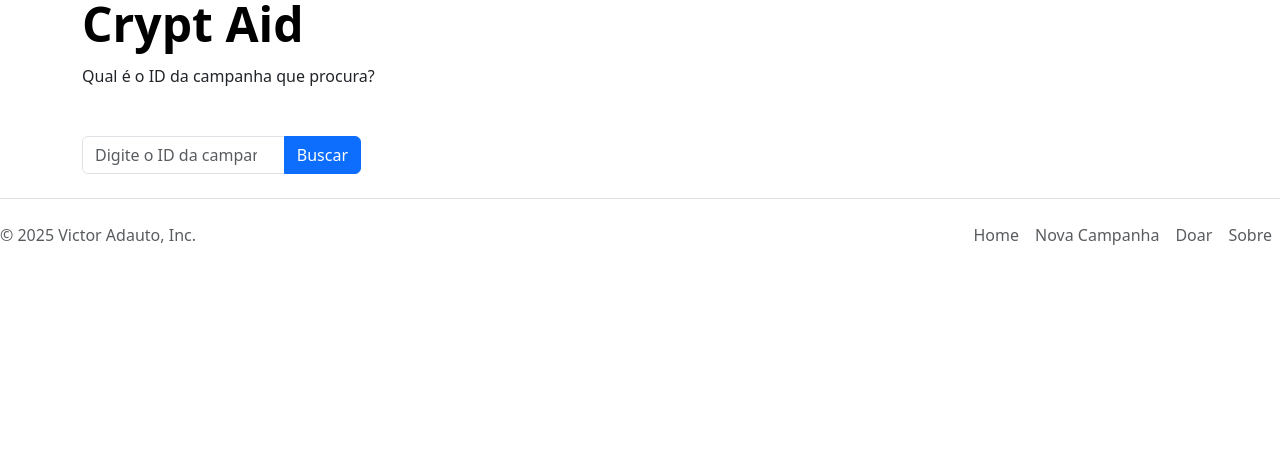
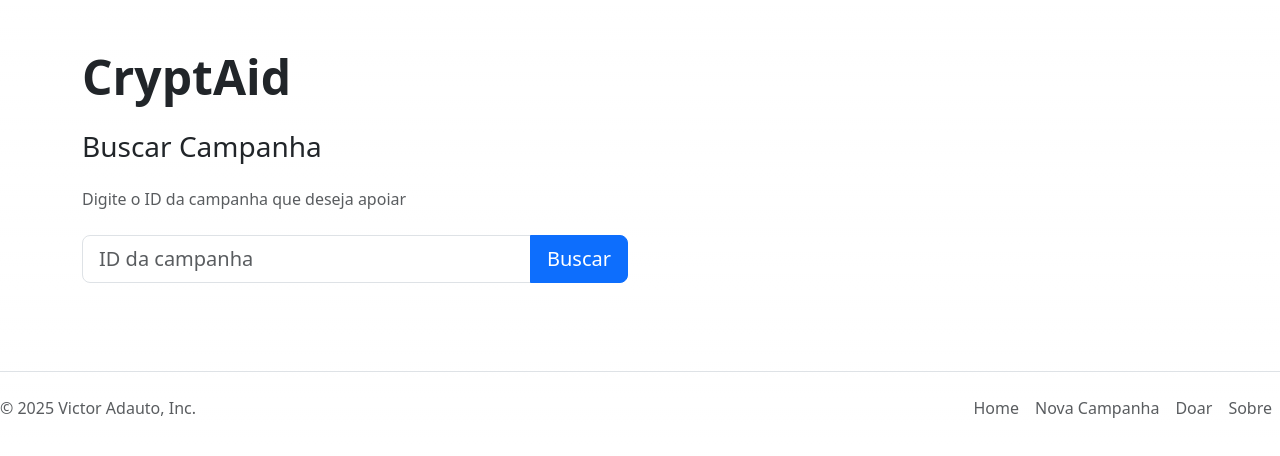
Before and after one commit to victoradauto1/cryptAid, a Next.js app in the folder frontend/: page /donate in a window 1280 px wide. Shown: the top 456 px of the page. Built offline with nearby package versions, Linux system fonts and the light colour scheme.

Commit message:
- Refactored donate.jsx to fix the donation amount handling issue (frontend);

```diff
--- a/frontend/src/pages/donate.jsx
+++ b/frontend/src/pages/donate.jsx
@@ -1,235 +1,313 @@
 import Footer from "@/components/Footer";
 import Head from "next/head";
-import Link from "next/link";
 import { useState } from "react";
 import { getCampaign, donate } from "@/services/web3Service";
+import Web3 from "web3";
 
 export default function Donate() {
-  const [campaign, setCampaign] = useState({
-    title: "",
-    description: "",
-    imageUrl: "",
-    videoUrl: "",
-    balance: 0,
-  });
+  const [campaignId, setCampaignId] = useState("");
+  const [campaign, setCampaign] = useState(null);
   const [donation, setDonation] = useState("");
   const [message, setMessage] = useState("");
+  const [isLoading, setIsLoading] = useState(false);
 
-  function onChangeId(evt) {
-    setCampaign(prevState => ({ ...prevState, id: evt.target.value }));
-  }
-
-  function btnSearchClick() {
-    if (!campaign.id) {
-      setMessage("Por favor, insira um ID válido!");
+  async function handleSearch() {
+    if (!campaignId || campaignId < 1) {
+      setMessage("❌ Digite um ID válido (maior que 0)");
       return;
     }
 
-    setMessage("Buscando... Aguarde...");
-    getCampaign(campaign.id)
-      .then((result) => {
-        console.log("Campanha encontrada:", result);
-        setMessage("");
-        setCampaign({
-          ...result,
-          id: campaign.id,
-          balance: result.balance ? BigInt(result.balance).toString() : "0",
-          author: result.author || "Endereço não disponível",
-          imageUrl: result.imageUrl || "",
-          videoUrl: result.videoUrl || "",
-        });
-      })
-      .catch((err) => {
-        console.error("Erro ao buscar campanha:", err);
-        setMessage(err.message || "Erro ao buscar campanha");
-        setCampaign({
-          title: "",
-          description: "",
-          imageUrl: "",
-          videoUrl: "",
-          balance: 0,
-        });
-      });
-  }
+    setIsLoading(true);
+    setMessage("🔍 Buscando campanha...");
+    setCampaign(null);
 
-  function onChangeValue(evt) {
-    setDonation(evt.target.value);
-  }
+    try {
+      const result = await getCampaign(campaignId);
+      console.log("Resultado bruto:", result);
 
-  function btnDonateClick() {
-    if (!donation || Number(donation) <= 0) {
-      setMessage("Por favor, insira um valor válido!");
+      // Verifica se existe (author não é endereço zero)
+      if (
+        !result.author ||
+        result.author === "0x0000000000000000000000000000000000000000"
+      ) {
+        setMessage(`❌ Campanha ${campaignId} não existe`);
+        setIsLoading(false);
         return;
       }
 
-    setMessage("Processando doação... Aguarde...");
-    donate(campaign.id, donation)
-      .then((tx) => {
-        console.log("Transação confirmada:", tx);
+      // Verifica se está ativa
+      if (!result.active) {
+        setMessage(`❌ Campanha ${campaignId} está fechada`);
+        setIsLoading(false);
+        return;
+      }
+
+      const campaignData = {
+        id: campaignId,
+        author: result.author,
+        title: result.title || "Sem título",
+        description: result.description || "Sem descrição",
+        videoUrl: result.videoUrl || "",
+        imageUrl: result.imageUrl || "",
+        balance: result.balance ? result.balance.toString() : "0",
+        active: result.active,
+      };
+
+      console.log("Campanha processada:", campaignData);
+      setCampaign(campaignData);
+      setMessage("");
+    } catch (error) {
+      console.error("Erro ao buscar:", error);
+      setMessage(`❌ Erro: ${error.message}`);
+    } finally {
+      setIsLoading(false);
+    }
+  }
+
+  async function handleDonate() {
+    if (!donation || parseFloat(donation) <= 0) {
+      setMessage("❌ Digite um valor válido maior que 0");
+      return;
+    }
+
+    setIsLoading(true);
+    setMessage("🦊 Confirme a transação na MetaMask...");
+
+    try {
+      console.log(`Iniciando doação de ${donation} ETH para campanha ${campaignId}`);
+
+      const tx = await donate(campaignId, donation);
+
+      console.log("Transação enviada:", tx);
       setMessage(
-          "✅ Doação realizada com sucesso! Em alguns minutos o saldo será atualizado."
+        `✅ Doação realizada!\n\nHash: ${tx.transactionHash}\n\nAtualize a página em alguns segundos para ver o novo saldo.`
       );
       setDonation("");
-      })
-      .catch((err) => {
-        console.error("Erro na doação:", err);
-        setMessage(err.message || "Erro ao realizar doação");
-      });
+
+      // Atualiza a campanha após 5 segundos
+      setTimeout(() => {
+        handleSearch();
+      }, 5000);
+    } catch (error) {
+      console.error("Erro completo:", error);
+
+      if (error.code === 4001) {
+        setMessage("❌ Você cancelou a transação");
+      } else if (error.message?.includes("Campaign is not active")) {
+        setMessage("❌ Esta campanha não está ativa");
+      } else if (error.message?.includes("insufficient funds")) {
+        setMessage("❌ Saldo insuficiente (inclua gas fee)");
+      } else {
+        setMessage(`❌ Erro: ${error.message || "Transação falhou"}`);
+      }
+    } finally {
+      setIsLoading(false);
+    }
   }
 
-  const balanceInEth =
-    campaign.balance && campaign.balance !== "0"
-      ? (Number(campaign.balance) / 10 ** 18).toFixed(4)
+  const balanceInEth = campaign?.balance
+    ? (parseFloat(campaign.balance) / 1e18).toFixed(6)
     : "0";
 
   return (
     <>
       <Head>
-        <title>Crypt Aid | Fazer Doação</title>
+        <title>CryptAid | Doar</title>
         <meta charSet="utf-8" />
-        <meta name="description" content="Faça uma doação para uma campanha" />
         <meta name="viewport" content="width=device-width, initial-scale=1" />
       </Head>
-      <div className="container">
-        <h1 className="display-5 fw-bold text-body-emphasis lh-1 mb-3">
-          Crypt Aid
-        </h1>
 
-        {!campaign.id ? (
-          <>
-            <p className="mb-5">Qual é o ID da campanha que procura?</p>
-            <div className="col-3">
+      <div className="container py-5">
+        <h1 className="display-5 fw-bold mb-4">CryptAid</h1>
+
+        {!campaign ? (
+          <div className="row">
+            <div className="col-md-6">
+              <h3 className="mb-4">Buscar Campanha</h3>
+              <p className="text-muted mb-4">
+                Digite o ID da campanha que deseja apoiar
+              </p>
+
               <div className="input-group mb-3">
                 <input
                   type="number"
-                  id="campaignId"
-                  className="form-control"
-                  onChange={onChangeId}
-                  placeholder="Digite o ID da campanha"
-                  min="0"
+                  className="form-control form-control-lg"
+                  placeholder="ID da campanha"
+                  value={campaignId}
+                  onChange={(e) => setCampaignId(e.target.value)}
+                  min="1"
+                  disabled={isLoading}
                 />
-                <input
-                  type="button"
-                  value="Buscar"
-                  className="btn btn-primary"
-                  onClick={btnSearchClick}
-                />
+                <button
+                  className="btn btn-primary btn-lg"
+                  onClick={handleSearch}
+                  disabled={isLoading}
+                >
+                  {isLoading ? "Buscando..." : "Buscar"}
+                </button>
+              </div>
+
+              {message && (
+                <div
+                  className={`alert ${
+                    message.includes("✅") ? "alert-success" : "alert-warning"
+                  }`}
+                  style={{ whiteSpace: "pre-line" }}
+                >
+                  {message}
+                </div>
+              )}
             </div>
           </div>
-          </>
         ) : (
-          <>
-            <p>
-              Verifique se esta é a campanha certa antes de finalizar a doação.
-            </p>
-            <hr />
-            <div className="row flex-lg-row-reverse align-items-center g-5">
-              <div className="col-7">
+          <div>
+            <button
+              className="btn btn-secondary mb-4"
+              onClick={() => {
+                setCampaign(null);
+                setCampaignId("");
+                setMessage("");
+              }}
+            >
+              ← Buscar outra campanha
+            </button>
+
+            <div className="row g-4">
+              <div className="col-lg-7">
+                <div className="card">
+                  <div className="card-body">
                     {campaign.videoUrl ? (
+                      <div className="ratio ratio-16x9">
                         <iframe
-                    width="100%"
-                    height="480"
                           src={campaign.videoUrl}
-                    title="Video da campanha"
-                    frameBorder="0"
-                    allow="accelerometer; autoplay; clipboard-write; encrypted-media; gyroscope; picture-in-picture"
+                          title="Vídeo da campanha"
                           allowFullScreen
                         ></iframe>
+                      </div>
                     ) : campaign.imageUrl ? (
                       <img
                         src={campaign.imageUrl}
                         alt={campaign.title}
-                    className="d-block mx-lg-auto img-fluid"
-                    style={{
-                      maxWidth: "640px",
-                      maxHeight: "480px",
-                      objectFit: "cover",
-                    }}
+                        className="img-fluid w-100"
+                        style={{ maxHeight: "500px", objectFit: "cover" }}
                         onError={(e) => {
+                          e.target.onerror = null;
                           e.target.src =
-                        "https://via.placeholder.com/640x480?text=Imagem+Indisponível";
+                            "https://via.placeholder.com/800x500/6c757d/ffffff?text=Imagem+Indisponível";
                         }}
                       />
                     ) : (
                       <div
                         className="bg-light d-flex align-items-center justify-content-center"
-                    style={{ width: "640px", height: "480px" }}
+                        style={{ height: "400px" }}
                       >
                         <p className="text-muted">Sem mídia disponível</p>
                       </div>
                     )}
                   </div>
-              <div className="col-5">
-                <h2>{campaign.title || "Campanha"}</h2>
-                <p>
-                  <strong>Autor:</strong> {campaign.author || "Desconhecido"}
+                </div>
+              </div>
+
+              <div className="col-lg-5">
+                <div className="card">
+                  <div className="card-body">
+                    <h2 className="card-title">{campaign.title}</h2>
+
+                    <div className="mb-3">
+                      <small className="text-muted">Criador:</small>
+                      <p className="font-monospace small mb-0">
+                        {campaign.author}
                       </p>
-                <p className="mb-3">{campaign.description}</p>
-                {campaign.videoUrl && (
-                  <p className="text-muted">
-                    Assista ao vídeo ao lado para entender melhor nossa campanha.
-                  </p>
-                )}
-                <div className="mt-5 pt-3 border-top">
-                  <p className="mb-3">
-                    <strong>Total arrecadado:</strong> {balanceInEth} ETH
-                  </p>
-                  <p className="mb-3">
-                    Quanto você quer doar em ETH (Sepolia)?
-                  </p>
+                    </div>
+
+                    <p className="card-text">{campaign.description}</p>
+
+                    <hr />
+
+                    <div className="mb-4">
+                      <h5>Total Arrecadado</h5>
+                      <h3 className="text-primary">{balanceInEth} ETH</h3>
+                      <small className="text-muted">Rede Sepolia</small>
+                    </div>
+
+                    <hr />
+
+                    <h5 className="mb-3">Fazer Doação</h5>
+
+                    <div className="btn-group w-100 mb-3" role="group">
+                      <button
+                        type="button"
+                        className="btn btn-outline-primary"
+                        onClick={() => setDonation("0.005")}
+                        disabled={isLoading}
+                      >
+                        0.005 ETH<br />
+                        <small>~$20</small>
+                      </button>
+                      <button
+                        type="button"
+                        className="btn btn-outline-primary"
+                        onClick={() => setDonation("0.01")}
+                        disabled={isLoading}
+                      >
+                        0.01 ETH<br />
+                        <small>~$40</small>
+                      </button>
+                      <button
+                        type="button"
+                        className="btn btn-outline-primary"
+                        onClick={() => setDonation("0.025")}
+                        disabled={isLoading}
+                      >
+                        0.025 ETH<br />
+                        <small>~$100</small>
+                      </button>
+                    </div>
+
+                    <p className="text-muted small mb-2">Ou digite um valor personalizado:</p>
                     <div className="input-group mb-3">
                       <input
                         type="number"
                         className="form-control"
-                      onChange={onChangeValue}
+                        placeholder="0.005 (aprox. $20)"
                         value={donation}
-                      placeholder="0.0"
+                        onChange={(e) => setDonation(e.target.value)}
                         step="0.001"
-                      min="0"
+                        min="0.001"
+                        max="1"
+                        disabled={isLoading}
                       />
                       <span className="input-group-text">ETH</span>
-                    <button
-                      className="btn btn-primary"
-                      onClick={btnDonateClick}
-                      disabled={!donation || Number(donation) <= 0}
-                    >
-                      Doar
-                    </button>
-                  </div>
                     </div>
 
-                <div className="mt-4">
                     <button
-                    className="btn btn-secondary"
-                    onClick={() =>
-                      setCampaign({
-                        title: "",
-                        description: "",
-                        imageUrl: "",
-                        videoUrl: "",
-                        balance: 0,
-                      })
-                    }
+                      className="btn btn-success btn-lg w-100"
+                      onClick={handleDonate}
+                      disabled={isLoading || !donation || parseFloat(donation) <= 0}
                     >
-                    Buscar outra campanha
+                      {isLoading ? "Processando..." : "💚 Doar Agora"}
                     </button>
-                </div>
-              </div>
-            </div>
-          </>
-        )}
 
                     {message && (
                       <div
-            className={`alert ${
-              message.includes("✅") ? "alert-success" : "alert-danger"
-            } p-3 mt-4 col-6`}
-            role="alert"
+                        className={`alert mt-3 ${
+                          message.includes("✅")
+                            ? "alert-success"
+                            : "alert-warning"
+                        }`}
+                        style={{ whiteSpace: "pre-line" }}
                       >
                         {message}
                       </div>
                     )}
                   </div>
+                </div>
+              </div>
+            </div>
+          </div>
+        )}
+      </div>
+
       <Footer />
     </>
   );
```
Lines whose indentation alone changed are shown as unchanged.
